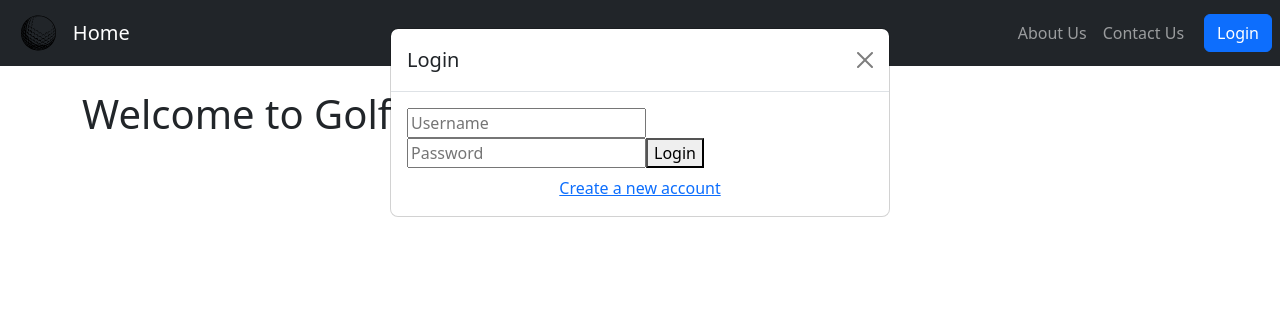
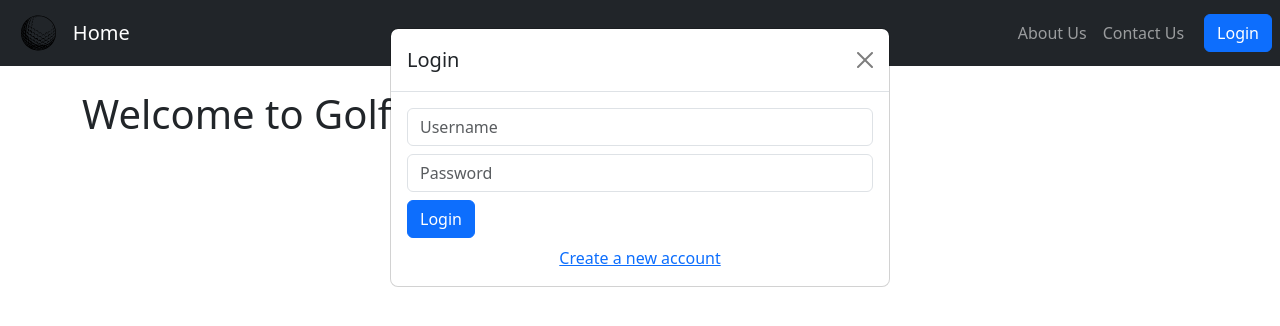
Before and after one commit to nicbenavides/GolfStats, a React (Create React App) app in the folder frontend/: page / in a window 1280 px wide. Both pictures are taken after a click on the button "Login". Shown: the top 326 px of the page. Built offline with nearby package versions, Linux system fonts and the light colour scheme.

Commit message:
Improved login modal input looks

```diff
--- a/frontend/src/components/Login.js
+++ b/frontend/src/components/Login.js
@@ -34,18 +34,20 @@
             {error && <p>{error}</p>}
             <form onSubmit={handleSubmit}>
                 <input
+                    className="form-control mb-2"
                     type="text"
                     placeholder="Username"
                     value={username}
                     onChange={(e) => setUsername(e.target.value)}
                 />
                 <input
+                    className="form-control mb-2"
                     type="password"
                     placeholder="Password"
                     value={password}
                     onChange={(e) => setPassword(e.target.value)}
                 />
-                <button type="submit">Login</button>
+                <button type="submit" className="btn btn-primary">Login</button>
             </form>
         </div>
     );
```
